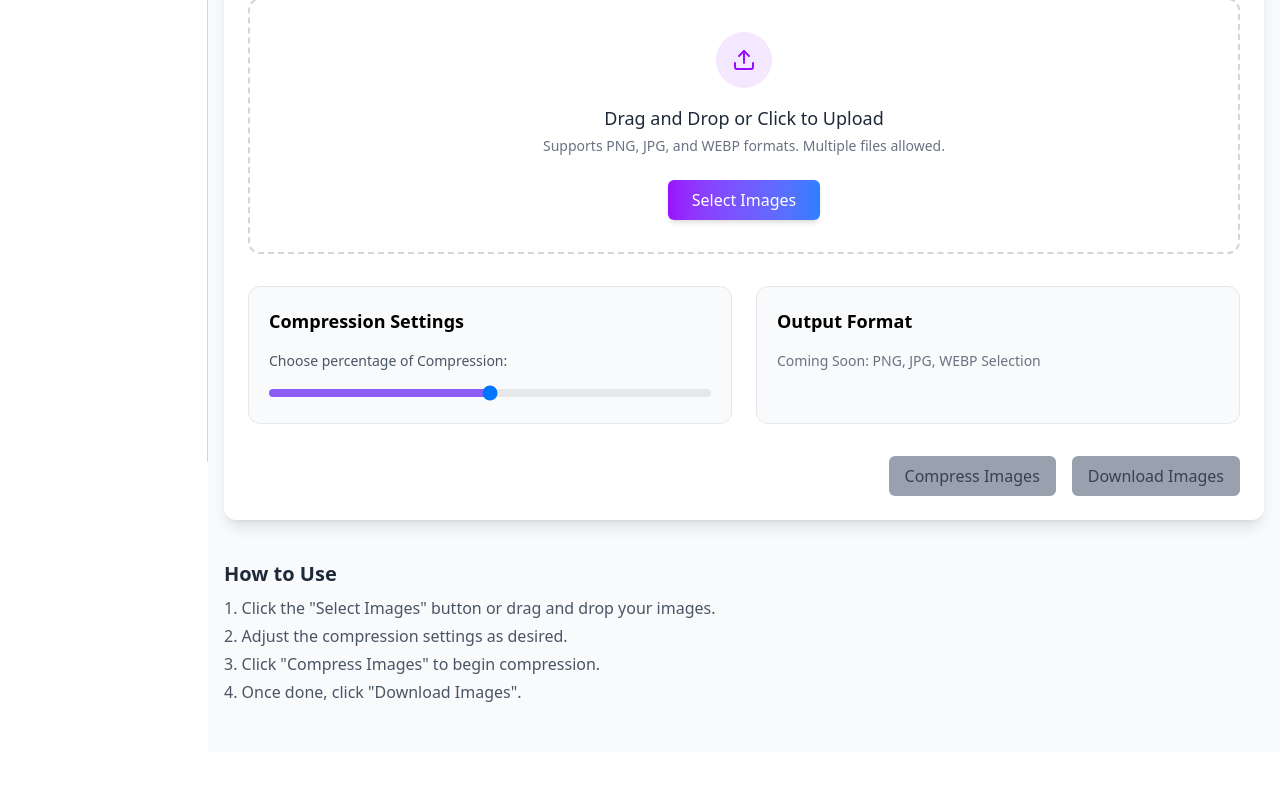
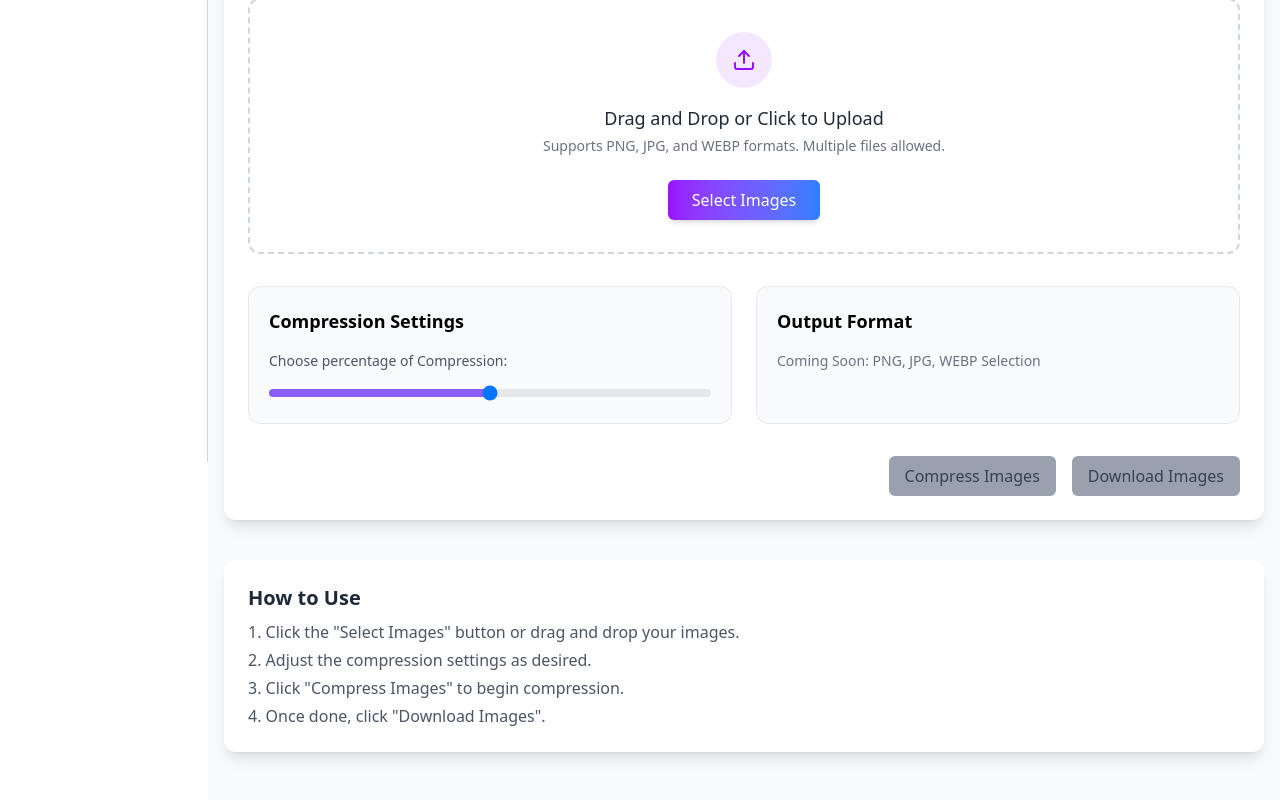
Before and after one commit to AnkeetSah/PolyTools, a React (Vite) app: page /image-tools/image-compressor in a window 1280 px wide. Shown: the part 340-1140 px from the top of the page. Before the commit the page ends 1092 px from the top, so only its background shows below. Built offline with nearby package versions, Linux system fonts and the light colour scheme.

Commit message:
minor updation in compression page

```diff
--- a/src/pages/ImageTools/Compressor/Compressor.jsx
+++ b/src/pages/ImageTools/Compressor/Compressor.jsx
@@ -225,7 +225,7 @@ const Compressor = () => {
           </div>
 
           {/* How to Use Section */}
-          <section className="mt-10">
+          <section className="mt-10 bg-white shadow-lg rounded-xl p-6">
             <h3 className="text-xl font-bold text-gray-800 mb-2">How to Use</h3>
             <ol className="list-decimal list-inside text-gray-600 space-y-1">
               <li>Click the "Select Images" button or drag and drop your images.</li>
```
